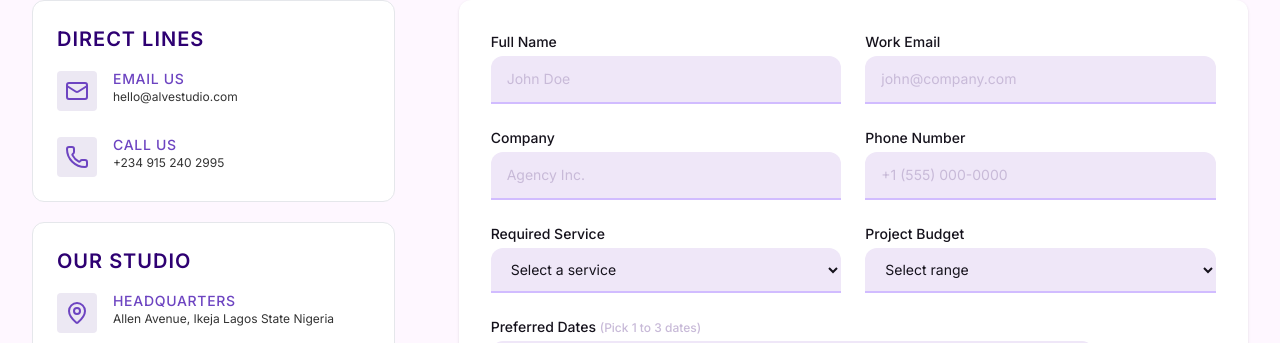
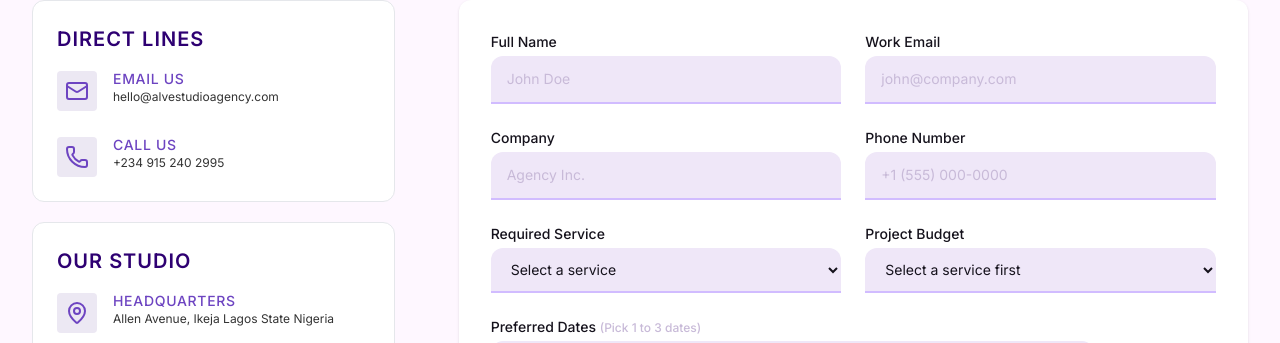
Before and after one commit to alvestudiomedia-hue/Alve-Studio-Website, a Next.js app: page /contact in a window 1280 px wide. Shown: the part 401-744 px from the top of the page. Built offline with nearby package versions, Linux system fonts and the light colour scheme.

Commit message:
feat: enhance contact form with dynamic budget options based on selected service fix: update contact email address in ContactInfo component refactor: improve budget validation logic and add budget options utility functions

```diff
--- a/src/components/contact/ContactForm.tsx
+++ b/src/components/contact/ContactForm.tsx
@@ -1,10 +1,14 @@
 'use client';
 
-import { useState } from 'react';
+import { useEffect, useState } from 'react';
 import { useForm } from 'react-hook-form';
 import { ArrowRight, Calendar as CalendarIcon, X, Plus, CheckCircle2 } from 'lucide-react';
 
 import { submitContactForm } from '@/lib/contact/submit-contact';
+import {
+  DEFAULT_BUDGET_RANGES,
+  SERVICE_BUDGET_RANGES,
+} from '@/lib/contact/budget-options';
 
 type FormData = {
   fullName: string;
@@ -28,6 +32,8 @@ export default function ContactForm() {
   const {
     register,
     handleSubmit,
+    watch,
+    setValue,
     formState: { errors, isSubmitting },
     reset,
   } = useForm<FormData>({
@@ -42,6 +48,22 @@ export default function ContactForm() {
       privacyPolicy: false,
     },
   });
+
+  const selectedService = watch('requiredService');
+  const selectedBudgetOptions = selectedService
+    ? SERVICE_BUDGET_RANGES[selectedService] ?? DEFAULT_BUDGET_RANGES
+    : DEFAULT_BUDGET_RANGES;
+
+  useEffect(() => {
+    const currentBudget = watch('projectBudget');
+    if (
+      currentBudget &&
+      selectedService &&
+      !selectedBudgetOptions.some((option) => option.value === currentBudget)
+    ) {
+      setValue('projectBudget', '');
+    }
+  }, [selectedBudgetOptions, selectedService, setValue, watch]);
 
   const handleAddDate = () => {
     setDateError(null);
@@ -219,11 +241,14 @@ export default function ContactForm() {
             {...register('projectBudget', { required: 'Please select a budget range' })}
             className={inputClasses(!!errors.projectBudget)}
           >
-            <option value="">Select range</option>
-            <option value="10k-25k">$10,000 – $25,000</option>
-            <option value="25k-50k">$25,000 – $50,000</option>
-            <option value="50k-100k">$50,000 – $100,000</option>
-            <option value="100k+">$100,000+</option>
+            <option value="">
+              {selectedService ? 'Select budget range' : 'Select a service first'}
+            </option>
+            {selectedBudgetOptions.map((option) => (
+              <option key={option.value} value={option.value}>
+                {option.label}
+              </option>
+            ))}
           </select>
           {errors.projectBudget && (
             <p className="mt-1 text-sm text-red-500">{errors.projectBudget.message}</p>
--- a/src/components/contact/ContactInfo.tsx
+++ b/src/components/contact/ContactInfo.tsx
@@ -4,7 +4,7 @@ const infoSections = [
   {
     title: 'Direct Lines',
     items: [
-      { icon: Mail, label: 'EMAIL US', value: 'hello@alvestudio.com' },
+      { icon: Mail, label: 'EMAIL US', value: 'hello@alvestudioagency.com' },
       { icon: Phone, label: 'CALL US', value: '+234 915 240 2995' },
     ],
   },
--- /dev/null
+++ b/src/lib/contact/budget-options.ts
@@ -0,0 +1,82 @@
+export type BudgetOption = {
+  value: string;
+  label: string;
+};
+
+export const SERVICE_BUDGET_RANGES: Record<string, BudgetOption[]> = {
+  'growth-marketing': [
+    { value: '500k-750k', label: '₦500,000 – ₦750,000' },
+    { value: '750k-1m', label: '₦750,000 – ₦1,000,000' },
+    { value: '1m-1.5m', label: '₦1,000,000 – ₦1,500,000' },
+    { value: '1.5m-2m', label: '₦1,500,000 – ₦2,000,000' },
+    { value: '2m+', label: '₦2,000,000+' },
+    { value: 'custom-enterprise', label: 'Custom / Enterprise' },
+    { value: 'need-guidance', label: 'Not sure — I need guidance' },
+  ],
+  'web-development': [
+    { value: '750k-1m', label: '₦750,000 – ₦1,000,000' },
+    { value: '1m-1.5m', label: '₦1,000,000 – ₦1,500,000' },
+    { value: '1.5m-2m', label: '₦1,500,000 – ₦2,000,000' },
+    { value: '2m-3m', label: '₦2,000,000 – ₦3,000,000' },
+    { value: '3m+', label: '₦3,000,000+' },
+    { value: 'custom-enterprise', label: 'Custom / Enterprise' },
+    { value: 'need-guidance', label: 'Not sure — I need guidance' },
+  ],
+  'qa-testing': [
+    { value: '300k-500k', label: '₦300,000 – ₦500,000' },
+    { value: '500k-750k', label: '₦500,000 – ₦750,000' },
+    { value: '750k-1m', label: '₦750,000 – ₦1,000,000' },
+    { value: '1m+', label: '₦1,000,000+' },
+    { value: 'custom-enterprise', label: 'Custom / Enterprise' },
+    { value: 'need-guidance', label: 'Not sure — I need guidance' },
+  ],
+  'project-delivery': [
+    { value: '400k-500k', label: '₦400,000 – ₦500,000' },
+    { value: '500k-750k', label: '₦500,000 – ₦750,000' },
+    { value: '750k-1m', label: '₦750,000 – ₦1,000,000' },
+    { value: '1m-1.5m', label: '₦1,000,000 – ₦1,500,000' },
+    { value: '1.5m+', label: '₦1,500,000+' },
+    { value: 'custom-enterprise', label: 'Custom / Enterprise' },
+    { value: 'need-guidance', label: 'Not sure — I need guidance' },
+  ],
+  'creative-services': [
+    { value: '350k-500k', label: '₦350,000 – ₦500,000' },
+    { value: '500k-750k', label: '₦500,000 – ₦750,000' },
+    { value: '750k-1m', label: '₦750,000 – ₦1,000,000' },
+    { value: '1m-1.5m', label: '₦1,000,000 – ₦1,500,000' },
+    { value: '1.5m+', label: '₦1,500,000+' },
+    { value: 'custom-enterprise', label: 'Custom / Enterprise' },
+    { value: 'need-guidance', label: 'Not sure — I need guidance' },
+  ],
+  'field-marketing': [
+    { value: '350k-500k', label: '₦350,000 – ₦500,000' },
+    { value: '500k-750k', label: '₦500,000 – ₦750,000' },
+    { value: '750k-1m', label: '₦750,000 – ₦1,000,000' },
+    { value: '1m-1.5m', label: '₦1,000,000 – ₦1,500,000' },
+    { value: '1.5m+', label: '₦1,500,000+' },
+    { value: 'custom-enterprise', label: 'Custom / Enterprise' },
+    { value: 'need-guidance', label: 'Not sure — I need guidance' },
+  ],
+};
+
+export const DEFAULT_BUDGET_RANGES: BudgetOption[] = [
+  { value: '300k-500k', label: '₦300,000 – ₦500,000' },
+  { value: '500k-1m', label: '₦500,000 – ₦1,000,000' },
+  { value: '1m-2m', label: '₦1,000,000 – ₦2,000,000' },
+  { value: '2m-3m', label: '₦2,000,000 – ₦3,000,000' },
+  { value: '3m+', label: '₦3,000,000+' },
+  { value: 'custom-enterprise', label: 'Custom / Enterprise' },
+  { value: 'need-guidance', label: 'Not sure — I need guidance' },
+];
+
+export function getBudgetOptions(requiredService: string): BudgetOption[] {
+  return SERVICE_BUDGET_RANGES[requiredService] ?? DEFAULT_BUDGET_RANGES;
+}
+
+export function getBudgetLabel(value: string): string | undefined {
+  const options = [
+    ...DEFAULT_BUDGET_RANGES,
+    ...Object.values(SERVICE_BUDGET_RANGES).flat(),
+  ];
+  return options.find((option) => option.value === value)?.label;
+}
--- a/src/lib/contact/contact-email.ts
+++ b/src/lib/contact/contact-email.ts
@@ -1,3 +1,8 @@
+import {
+  getBudgetLabel,
+  getBudgetOptions,
+} from './budget-options';
+
 export type ContactSubmission = {
   fullName: string;
   company: string;
@@ -55,13 +60,6 @@ const SERVICE_LABELS: Record<string, string> = {
   'growth-marketing': 'Growth & Marketing',
   'qa-testing': 'QA & Testing',
   'creative-services': 'Creative Services',
-};
-
-const BUDGET_LABELS: Record<string, string> = {
-  '10k-25k': '$10,000 – $25,000',
-  '25k-50k': '$25,000 – $50,000',
-  '50k-100k': '$50,000 – $100,000',
-  '100k+': '$100,000+',
 };
 
 const ALLOWED_FIELDS = new Set([
@@ -192,7 +190,12 @@ export function validateContactSubmission(
     fieldErrors.requiredService = 'Select a valid service.';
   }
 
-  if (projectBudget && !BUDGET_LABELS[projectBudget]) {
+  if (
+    projectBudget &&
+    requiredService &&
+    SERVICE_LABELS[requiredService] &&
+    !getBudgetOptions(requiredService).some((option) => option.value === projectBudget)
+  ) {
     fieldErrors.projectBudget = 'Select a valid budget range.';
   }
 
@@ -250,7 +253,7 @@ export function renderContactEmail(
   ticketId: string,
 ): { html: string; text: string } {
   const service = `${SERVICE_LABELS[submission.requiredService]} (${submission.requiredService})`;
-  const budget = `${BUDGET_LABELS[submission.projectBudget]} (${submission.projectBudget})`;
+  const budget = `${getBudgetLabel(submission.projectBudget) ?? submission.projectBudget} (${submission.projectBudget})`;
   const dates = submission.preferredDates.length
     ? submission.preferredDates.join(', ')
     : 'Not provided';
@@ -351,7 +354,7 @@ What to expect:
 Our team is reviewing the details of your request.
 A team member will update you within 4 to 12 hours.
 
-Please Note: This is an automated notification from an unmonitored mailbox. Please do not reply directly to this email. You can check ticket updates anytime via your Client Portal: ${clientPortalUrl}
+Please Note: This is an automated notification from an unmonitored mailbox. Please do not reply directly to this email.
 
 Best regards,
 Alve Studio Team`,
```
